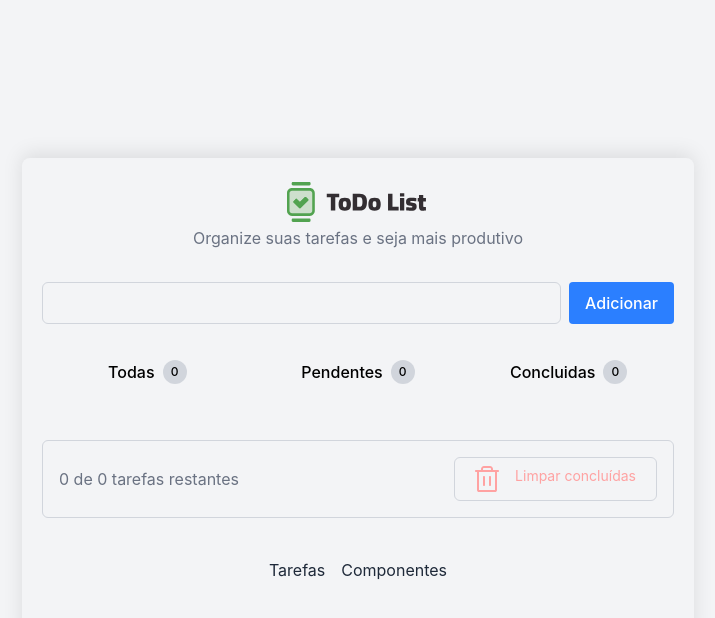
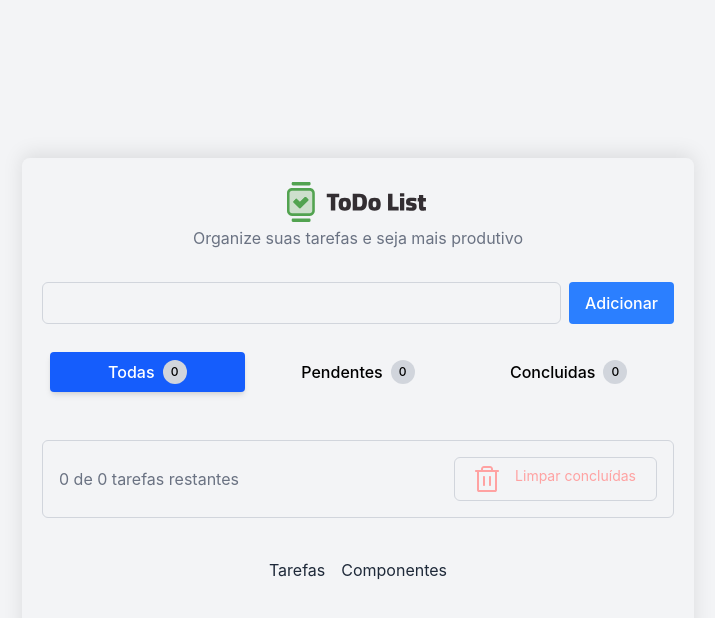
Before and after one commit to bruno0023/todo-list-react, a React (Vite) app: page / in a window 1280 px wide. Shown: the top 618 px of the page, without its empty margins (282-997 px from the left). Built offline with nearby package versions, Linux system fonts and the light colour scheme.

Commit message:
feat: filtro das tasks finalizado

```diff
--- a/src/components/button.tsx
+++ b/src/components/button.tsx
@@ -5,8 +5,9 @@ const buttonVariants = cva(
     {
         variants: {
             variant: {
-                primary: "bg-blue-500 text-white hover:bg-blue-600",
-                secondary: " hover:bg-gray-300 focus:bg-blue-500 focus:text-white",
+                primary: "bg-blue-500 text-white",
+                secondary: "hover:bg-gray-300",
+                active: "bg-blue-600 text-white shadow-md"
             },
             size: {
                 md: "text-base px-4 py-2",
--- a/src/core-components/task-filter.tsx
+++ b/src/core-components/task-filter.tsx
@@ -4,21 +4,45 @@ import Button from "../components/button";
 //Hooks
 import useTaks from "../hooks/useTasks";
 
-export default function TaskFilter() {
+export type filterProp = 'all' | 'pending' | 'completed';
+
+export type TaskFilterProps = {
+    filter: filterProp
+    setFilter: (value: filterProp) => void
+}
+
+export default function TaskFilter({
+    filter,
+    setFilter
+}: TaskFilterProps) {
 
     const { TasksInfo } = useTaks()
 
+
+    function handleSetTaskFilter(state: filterProp) {
+        setFilter(state)
+    }
+
     return <>
         <div className="flex justify-between gap-4 p-2">
-            <Button variant="secondary" className="w-full gap-2">
+            <Button
+                onClick={() => handleSetTaskFilter('all')}
+                variant={filter === 'all' ? 'active' : 'secondary'}
+                className="w-full gap-2">
                 <p>Todas</p>
                 <Badge value={TasksInfo.count} />
             </Button>
-            <Button variant="secondary" className="w-full gap-2">
+            <Button
+                onClick={() => handleSetTaskFilter('pending')}
+                variant={filter === 'pending' ? 'active' : 'secondary'}
+                className="w-full gap-2">
                 <p>Pendentes</p>
                 <Badge value={TasksInfo.countPending} />
             </Button>
-            <Button variant="secondary" className="w-full gap-2">
+            <Button
+                onClick={() => handleSetTaskFilter('completed')}
+                variant={filter === 'completed' ? 'active' : 'secondary'}
+                className="w-full gap-2">
                 <p>Concluidas</p>
                 <Badge value={TasksInfo.countConclued} />
             </Button>
--- a/src/core-components/task-list.tsx
+++ b/src/core-components/task-list.tsx
@@ -3,15 +3,26 @@ import Taskitem from "./task-item";
 //Hooks
 import useTasks from '../hooks/useTask'
 
+type TaskListProps = {
+    filter: 'all' | 'pending' | 'completed'
+}
 
-export default function TaskList() {
+export default function TaskList({
+    filter
+}: TaskListProps) {
 
     const { tasks } = useTasks()
+    const filteredTask = tasks.filter((task) => {
+        if (filter === 'pending') return !task.concluded
+        if (filter === 'completed') return task.concluded
+        return true
+    })
+
 
     return <>
         <div>
-            {tasks.map(task => (
-                <Taskitem key={task.id} task={task} />
+            {filteredTask.map(taskFiltered => (
+                <Taskitem key={taskFiltered.id} task={taskFiltered} />
             ))}
         </div>
 
--- a/src/pages/page-home.tsx
+++ b/src/pages/page-home.tsx
@@ -1,15 +1,30 @@
 
+import { useState } from "react";
 import Search from "../core-components/search";
 import TaskFilter from "../core-components/task-filter";
 import TaskList from "../core-components/task-list";
 import TaskSummary from "../core-components/task-summary";
 
+import type { filterProp } from "../core-components/task-filter";
 
 export default function PageComponents() {
-    return <>
-        <Search />
-        <TaskFilter />
-        <TaskList />
-        <TaskSummary />
-    </>
+
+    const [taskFilter, setTaskFilter] = useState<filterProp>('all')
+
+    return (
+        <>
+            <Search />
+
+            <TaskFilter
+                filter={taskFilter}
+                setFilter={setTaskFilter}
+            />
+
+            <TaskList
+                filter={taskFilter}
+            />
+
+            <TaskSummary />
+        </>
+    )
 }
```
